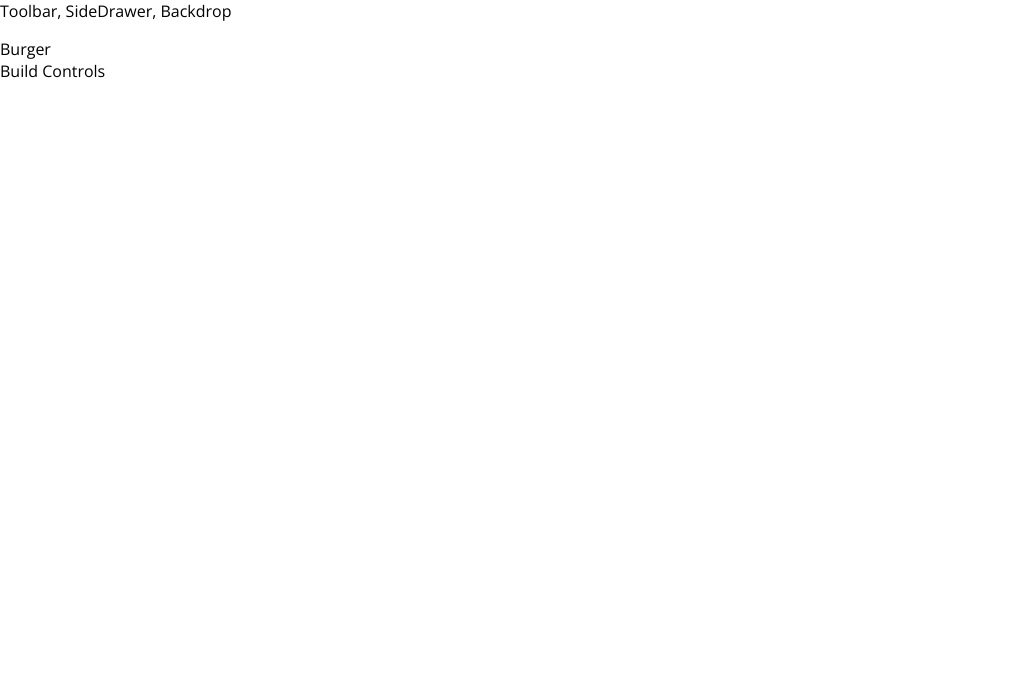
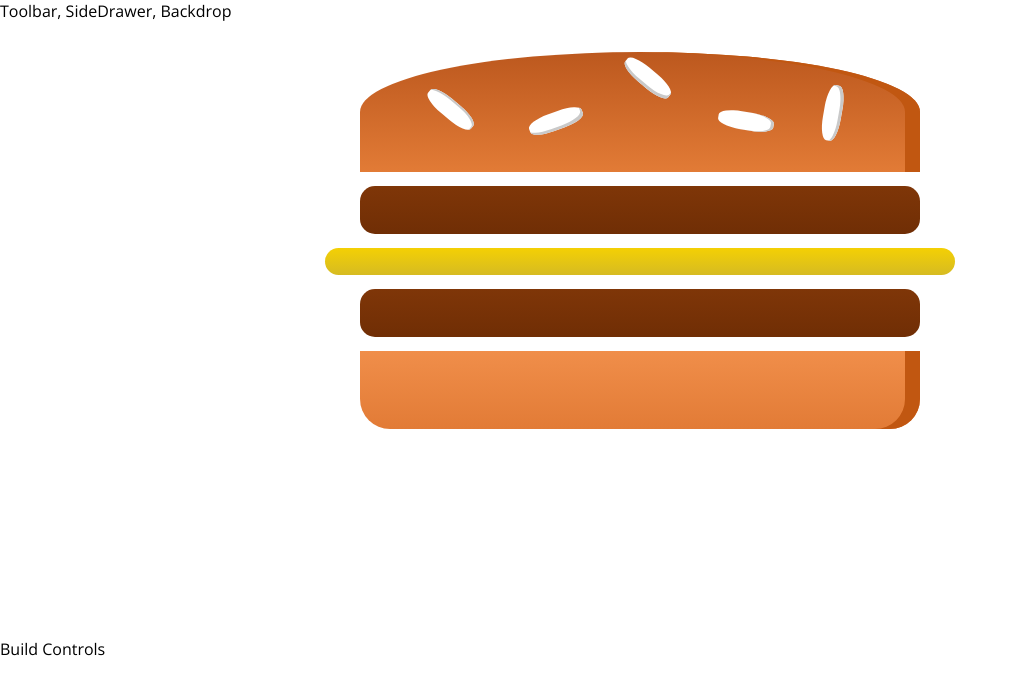
Before and after one commit to ReydVires/react-burger-app, a React (Create React App) app: page / in a window 1280 px wide. Shown: the top 694 px of the page, without its empty margins (0-1018 px from the left). Built offline with nearby package versions, Linux system fonts and the light colour scheme.

Commit message:
implement to builder

```diff
--- a/src/containers/BurgerBuilder/BurgerBuilder.js
+++ b/src/containers/BurgerBuilder/BurgerBuilder.js
@@ -1,9 +1,10 @@
+import { Burger } from "../../components/Burger/Burger";
 import { Auxs } from "../../hoc/Auxs";
 
 export const BurgerBuilder = () => {
 	return (
 		<Auxs>
-			<div>Burger</div>
+			<Burger />
 			<div>Build Controls</div>
 		</Auxs>
 	);
```
